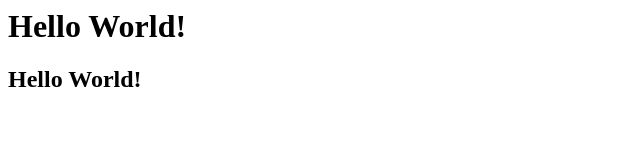
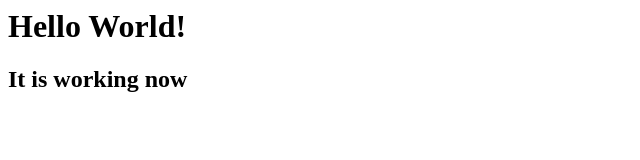
Before and after one commit to luisk8nj/luisk8njpage, a plain HTML site: page index.html in a window 1280 px wide. Shown: the whole page, without its empty margins (0-640 px from the left). Drawn offline with Linux system fonts and the light colour scheme.

Commit message:
Update index.html

```diff
--- a/index.html
+++ b/index.html
@@ -1,3 +1,3 @@
 <h1>Hello World!</h1>
 
-<h2>Hello World!</h2>
+<h2>It is working now</h2>
```
